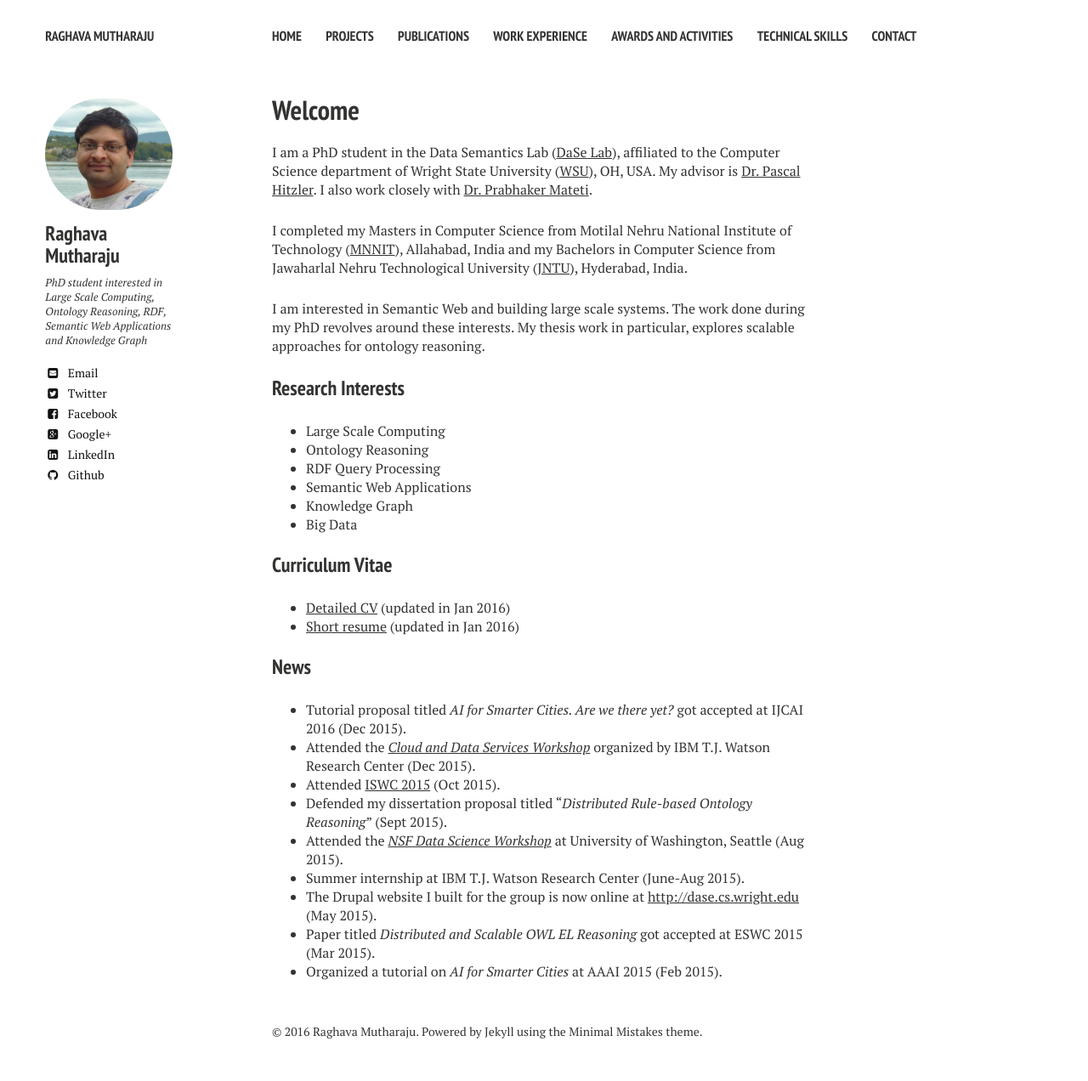
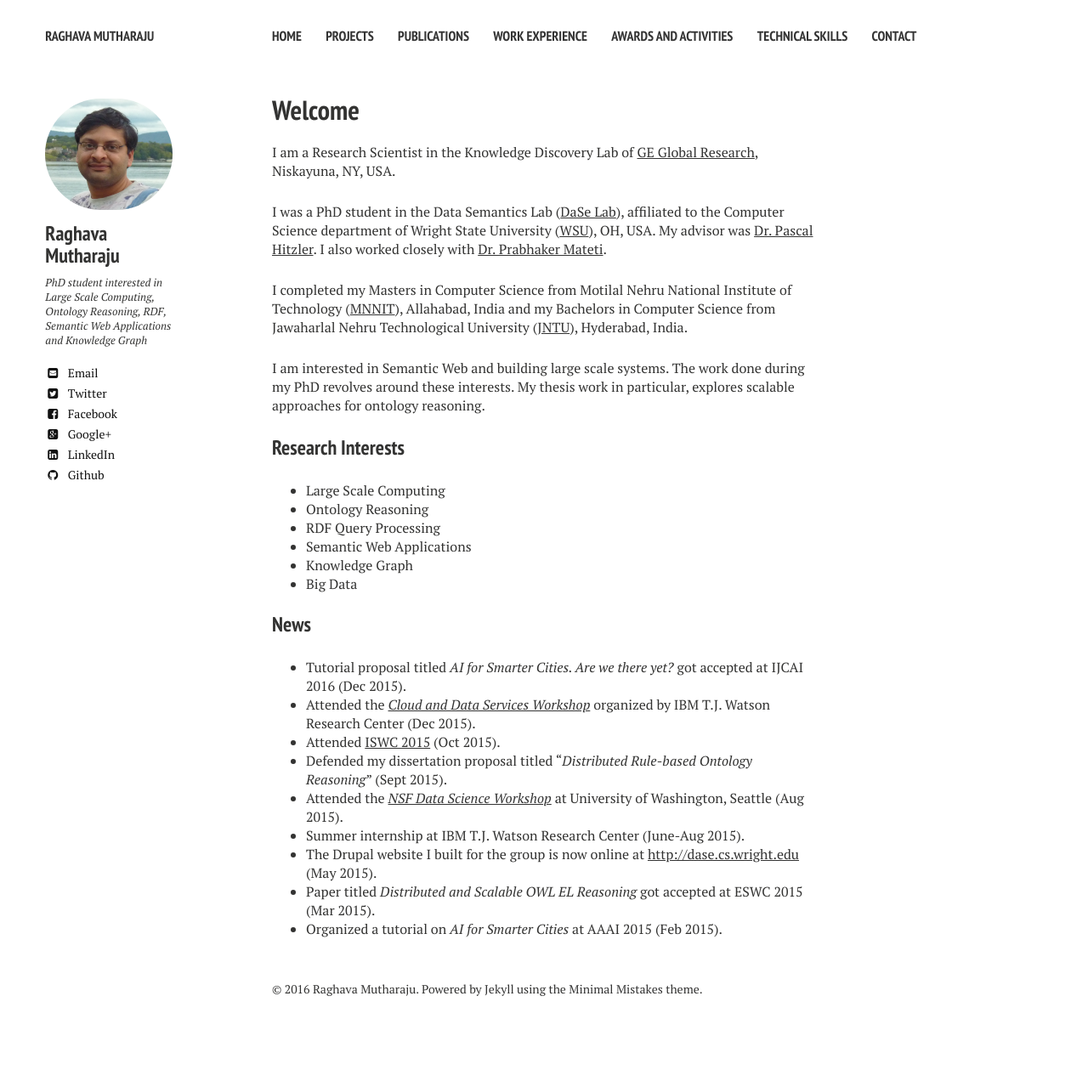
Before and after one commit to raghavam/raghavam.github.io, a Jekyll site: the page built from index.md, in a window 1280 px wide. Shown: the whole page at 85% size. Built offline with Jekyll 4.4.1, drawn with Linux system fonts in a browser that asks for light colours; nearby versions of some CDN libraries; after the commit the page ends 1222 px from its top, so only the background shows below that.

Commit message:
updated the landing page

```diff
--- a/index.md
+++ b/index.md
@@ -4,7 +4,9 @@ title: Welcome
 share: false
 ---
 
-I am a PhD student in the Data Semantics Lab (<a href="http://dase.cs.wright.edu/" target="_blank">DaSe Lab</a>), affiliated to the Computer Science department of Wright State University (<a href="http://www.wright.edu/" target="_blank">WSU</a>), OH, USA. My advisor is <a href="http://www.pascal-hitzler.de/" target="_blank">Dr. Pascal Hitzler</a>. I also work closely with <a href="http://cecs.wright.edu/~pmateti/PM/index.html" target="_blank">Dr. Prabhaker Mateti</a>.
+I am a Research Scientist in the Knowledge Discovery Lab of <a href="http://www.geglobalresearch.com/" target="_blank">GE Global Research</a>, Niskayuna, NY, USA.
+
+I was a PhD student in the Data Semantics Lab (<a href="http://dase.cs.wright.edu/" target="_blank">DaSe Lab</a>), affiliated to the Computer Science department of Wright State University (<a href="http://www.wright.edu/" target="_blank">WSU</a>), OH, USA. My advisor was <a href="http://www.pascal-hitzler.de/" target="_blank">Dr. Pascal Hitzler</a>. I also worked closely with <a href="http://cecs.wright.edu/~pmateti/PM/index.html" target="_blank">Dr. Prabhaker Mateti</a>.
 
 I completed my Masters in Computer Science from Motilal Nehru National Institute of Technology (<a href="http://www.mnnit.ac.in/" target="_blank">MNNIT</a>), Allahabad, India and my Bachelors in Computer Science from Jawaharlal Nehru Technological University (<a href="http://www.jntuh.ac.in/" target="_blank">JNTU</a>), Hyderabad, India.
 
@@ -19,12 +21,6 @@ I am interested in Semantic Web and building large scale systems. The work done
   * Knowledge Graph
   * Big Data
 
-### Curriculum Vitae
-
-  * <a href="files/Raghava_CV.pdf" target="_blank">Detailed CV</a> (updated in Jan 2016)
-  * <a href="files/Raghava_onepage_resume.pdf" target="_blank">Short resume</a> (updated in Jan 2016)
-
-
 ### News
 
   * Tutorial proposal titled *AI for Smarter Cities. Are we there yet?* got accepted at IJCAI 2016 (Dec 2015).
```
